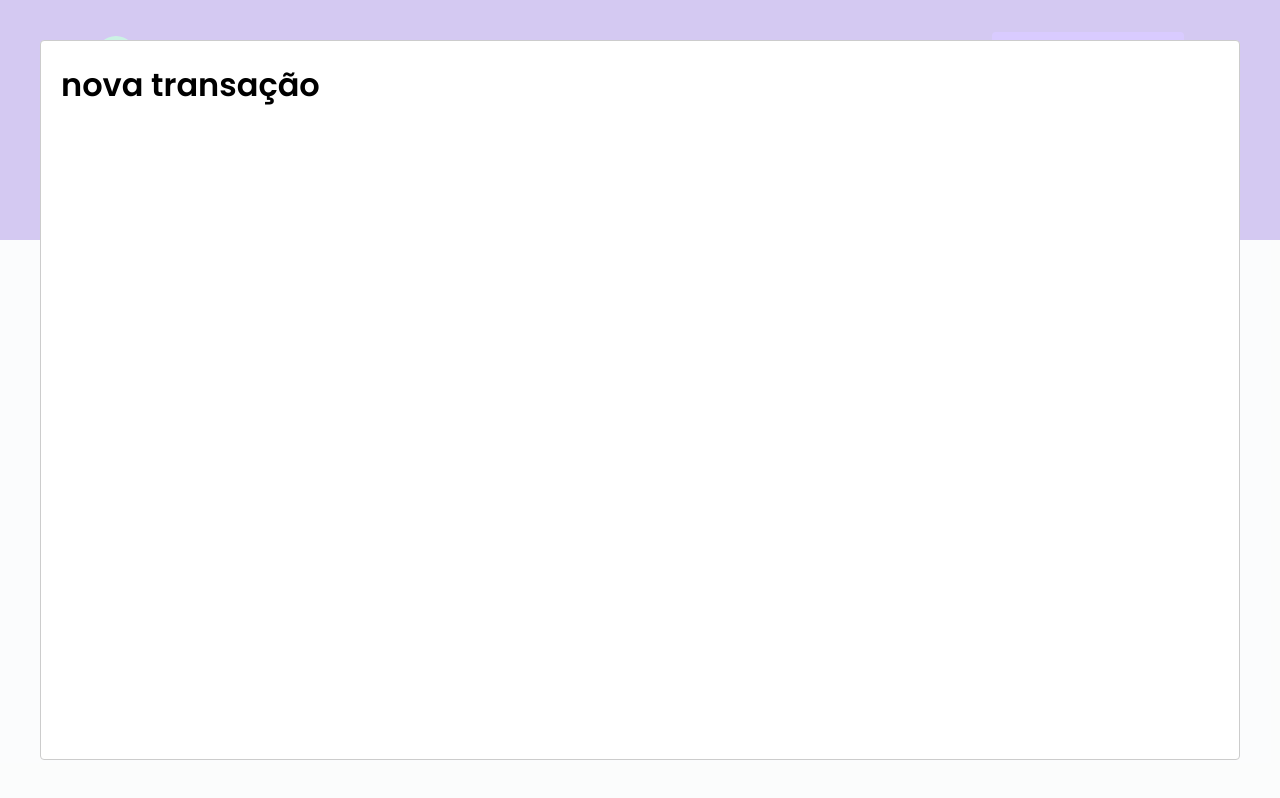
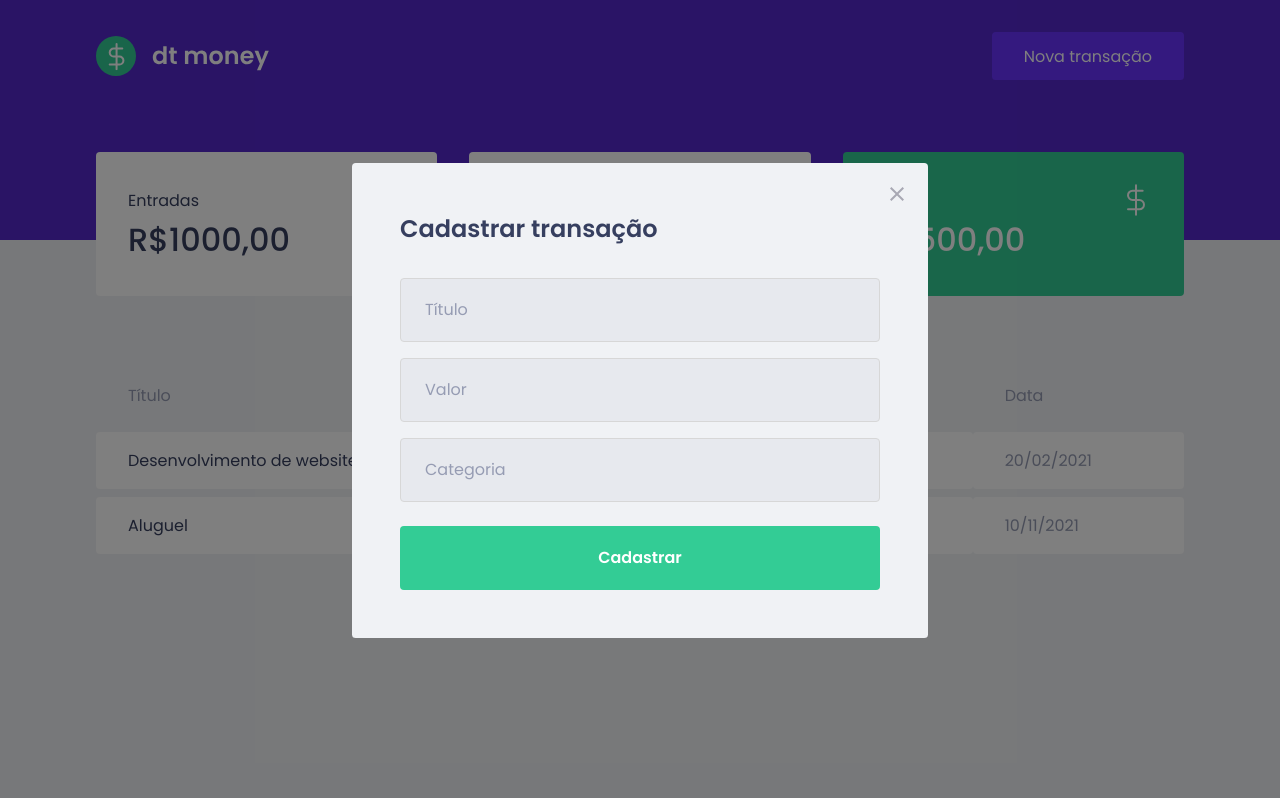
Before and after one commit to LeonardoMarquesDias/MyFinances, a React (Create React App) app: page / in a window 1280 px wide. Both pictures are taken after a click on the button "Nova transação". Built offline with nearby package versions, Linux system fonts and the light colour scheme; no server answers; what miragejs would draw is missing.

Commit message:
ModalContent/Close

```diff
--- a/src/components/NewTransactionModal/index.tsx
+++ b/src/components/NewTransactionModal/index.tsx
@@ -1,4 +1,7 @@
 import Modal from 'react-modal';
+import closeImg from '../../assets/close.svg';
+import { Container } from './styles';
+
 
 interface NewTransactionModalProps {
   isOpen: boolean;
@@ -10,8 +13,37 @@
     <Modal
       isOpen={isOpen}
       onRequestClose={onRequestClose}
+      overlayClassName="react-modal-overlay"
+      className="react-modal-content"
     >
-      <h1>nova transação</h1>
+      <button
+        type="button"
+        onClick={onRequestClose}
+        className="react-modal-close"
+      >
+        <img src={closeImg} alt="" />
+      </button>
+
+      <Container>
+        <h2>Cadastrar transação</h2>
+
+        <input
+          placeholder="Título"
+        />
+
+        <input
+          type="number"
+          placeholder="Valor"
+        />
+
+        <input
+          placeholder="Categoria"
+        />
+
+        <button type="submit">
+          Cadastrar
+        </button>
+      </Container>
     </Modal>
   )
 }
--- a/src/components/NewTransactionModal/styles.ts
+++ b/src/components/NewTransactionModal/styles.ts
@@ -1,3 +1,49 @@
 import styled from 'styled-components';
 
-export const Container = styled.div``;
+export const Container = styled.form`
+  h2 {
+    color: var(--text-title);
+    font-size: 1.5rem;
+    margin-bottom: 2rem;
+  }
+
+  input {
+    width: 100%;
+    padding: 0 1.5rem;
+    height: 4rem;
+    border-radius: 0.25rem;
+
+    border: 1px solid #d7d7d7;
+    background: #e7e9ee;
+
+    font-weight: 400;
+    font-size: 1rem;
+
+    &::placeholder {
+      color: var(--text-body);
+    }
+
+    & + input {    //todo input menos o primeiro, vai ter margin-top
+      margin-top: 1rem;
+    }
+  }
+
+  button[type="submit"] {
+    width: 100%;
+    padding: 0 1.5rem;
+    height: 4rem;
+    background: var(--green);
+    color: #FFFFFF;
+    border-radius: 0.25rem;
+    border: 0;
+    font-size: 1rem;
+    margin-top: 1.5rem;
+    font-weight: 600;
+
+    transition: filter 0.2s;
+
+    &:hover {
+      filter: brightness(0.9);
+    }
+  }
+`;
--- a/src/styles/global.ts
+++ b/src/styles/global.ts
@@ -55,4 +55,41 @@
     opacity: 0.6;
     cursor: not-allowed;
   }
+
+  .react-modal-overlay {
+    background: rgba(0,0,0, 0.5);
+
+    position: fixed;
+    top: 0;
+    bottom: 0;
+    right: 0;
+    left: 0;
+
+    display: flex;
+    align-items: center;
+    justify-content: center
+  }
+
+  .react-modal-content {
+    width: 100%;
+    max-width: 576px;
+    background: var(--background);
+    padding: 3rem;
+    position: relative;
+    border-radius: 0.24rem;
+  }
+
+  .react-modal-close {
+    position: absolute;
+    right: 1.5rem;
+    top: 1.5rem;
+    border: 0;
+    background: transparent;
+
+    transition: filter 0.2s;
+
+    &:hover {
+      filter: brightness(0.8);
+    }
+  }
 `
```
